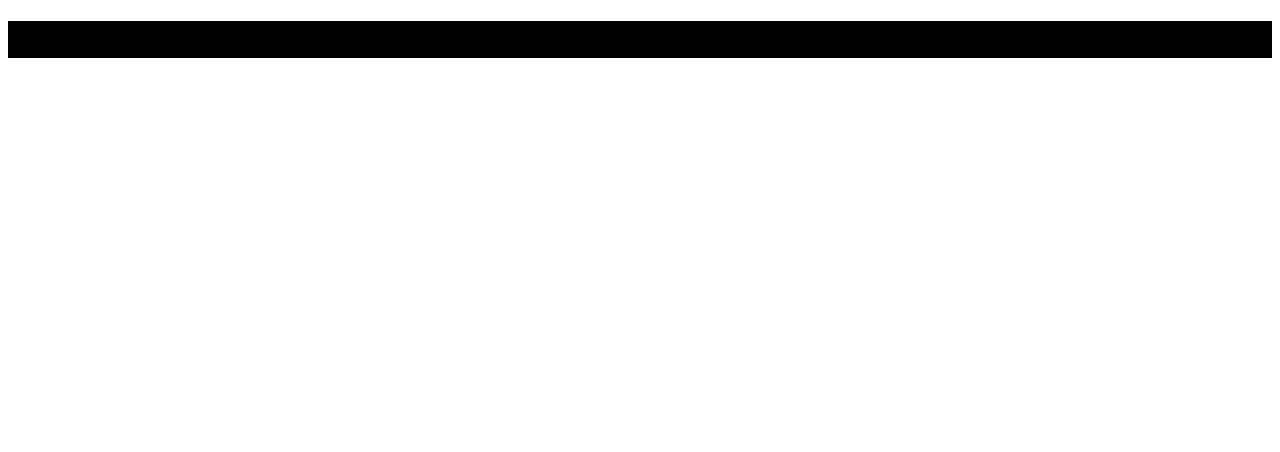
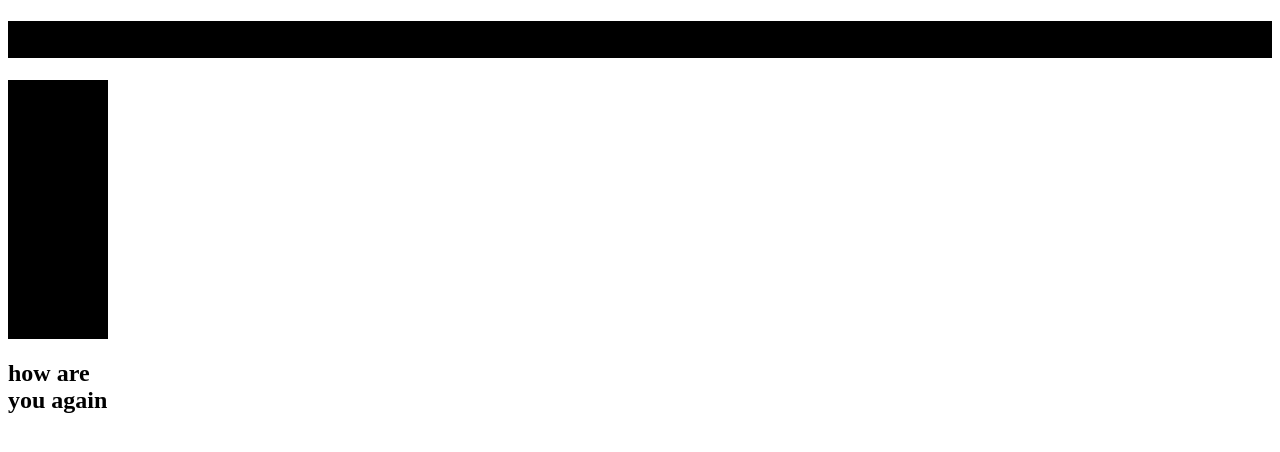
Before and after one commit to Abulkalam36/new-project-demo, a plain HTML site: page index.html in a window 1280 px wide. Drawn offline with Linux system fonts and the light colour scheme.

Commit message:
style css

```diff
--- a/css/style.css
+++ b/css/style.css
@@ -1,3 +1,8 @@
 h1{
     background: #000;
 }
+header{
+    height: 50px;
+    width: 100px;
+    background: red;
+}
--- a/index.html
+++ b/index.html
@@ -11,6 +11,10 @@
 
 <body>
     <h1>how are you github</h1>
+    <header>
+        <h1>how are you and what is my code is </h1>
+        <h2>how are you again</h2>
+    </header>
 </body>
 
 </html>
```
